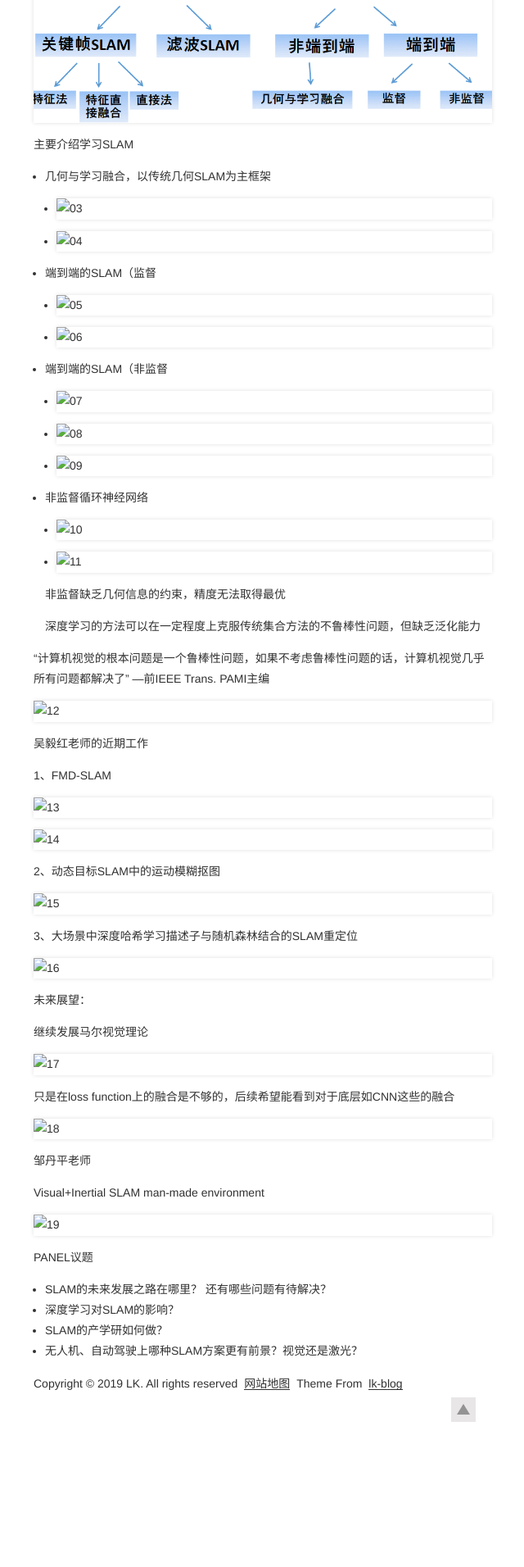
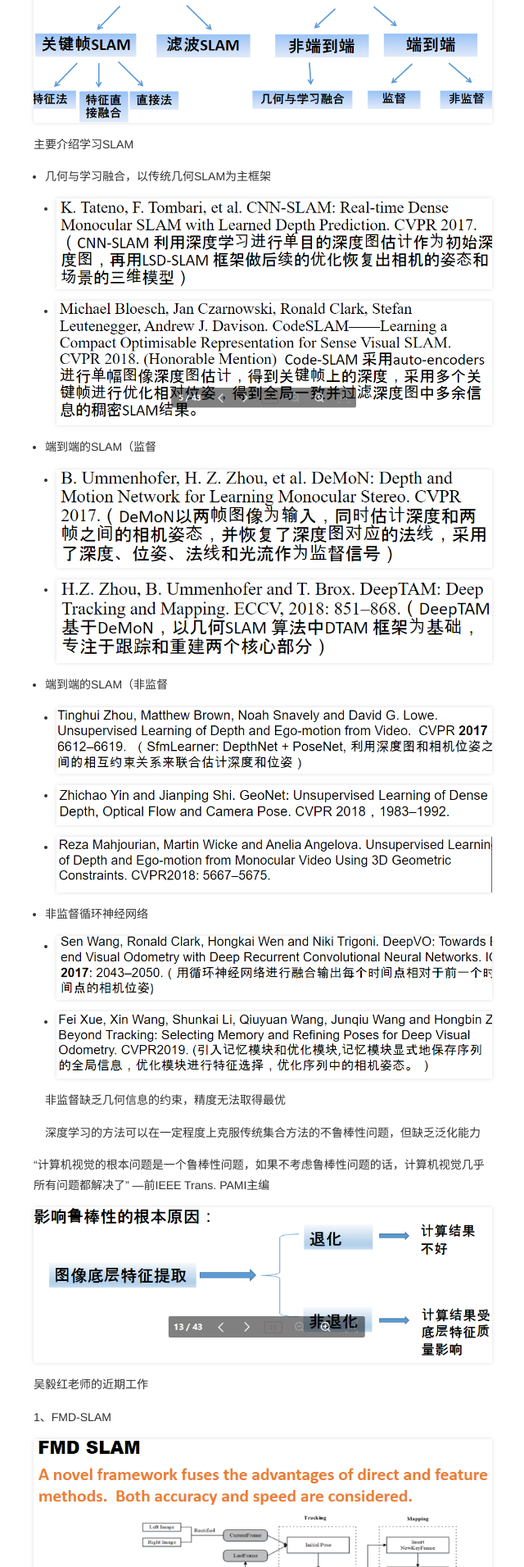
Before and after one commit to luke-king/luke-king.github.io, a Jekyll site: the page built from _posts/2019-07-10-VSLAM现状与发展讨论.md, in a window 1280 px wide. Shown: the part 807-2719 px from the top of the page at 82% size, without its empty margins (319-959 px from the left). Built offline with Jekyll 4.4.1, drawn with Linux system fonts in a browser that asks for light colours; before the commit the page ends 2542 px from its top, so only the background shows below that.

Commit message:
update resources

```diff
--- a/_posts/2019-07-10-VSLAM现状与发展讨论.md
+++ b/_posts/2019-07-10-VSLAM现状与发展讨论.md
@@ -20,24 +20,24 @@ categories: [VALSE]
 
 * 几何与学习融合，以传统几何SLAM为主框架
 
-  * ![03](../posts/2019/07/10/03.png)
-  * ![04](../posts/2019/07/10/04.png)
+  * ![03](03.png)
+  * ![04](04.png)
 
 * 端到端的SLAM（监督
 
-  * ![05](../posts/2019/07/10/05.png)
-  * ![06](../posts/2019/07/10/06.png)
+  * ![05](05.png)
+  * ![06](06.png)
 
 * 端到端的SLAM（非监督
 
-  * ![07](../posts/2019/07/10/07.png)
-  * ![08](../posts/2019/07/10/08.png)
-  * ![09](../posts/2019/07/10/09.png)
+  * ![07](07.png)
+  * ![08](08.png)
+  * ![09](09.png)
 
 * 非监督循环神经网络
 
-  * ![10](../posts/2019/07/10/10.png)
-  * ![11](../posts/2019/07/10/11.png)
+  * ![10](10.png)
+  * ![11](11.png)
 
   非监督缺乏几何信息的约束，精度无法取得最优
 
@@ -45,39 +45,39 @@ categories: [VALSE]
 
 “计算机视觉的根本问题是一个鲁棒性问题，如果不考虑鲁棒性问题的话，计算机视觉几乎所有问题都解决了” ---前IEEE Trans. PAMI主编
 
-![12](../posts/2019/07/10/12.png)
+![12](12.png)
 
 吴毅红老师的近期工作
 
 1、FMD-SLAM
 
-![13](../posts/2019/07/10/13.png)
+![13](13.png)
 
 ![14](../posts/2019/07/10/14.png)
 
 2、动态目标SLAM中的运动模糊抠图
 
-![15](../posts/2019/07/10/15.png)
+![15](15.png)
 
 3、大场景中深度哈希学习描述子与随机森林结合的SLAM重定位
 
-![16](../posts/2019/07/10/16.png)
+![16](16.png)
 
 未来展望：
 
 继续发展马尔视觉理论
 
-![17](../posts/2019/07/10/17.png)
+![17](17.png)
 
 只是在loss function上的融合是不够的，后续希望能看到对于底层如CNN这些的融合
 
-![18](../posts/2019/07/10/18.png)
+![18](18.png)
 
 邹丹平老师
 
 Visual+Inertial SLAM   man-made environment
 
-![19](../posts/2019/07/10/19.png)
+![19](19.png)
 
 
 
```
